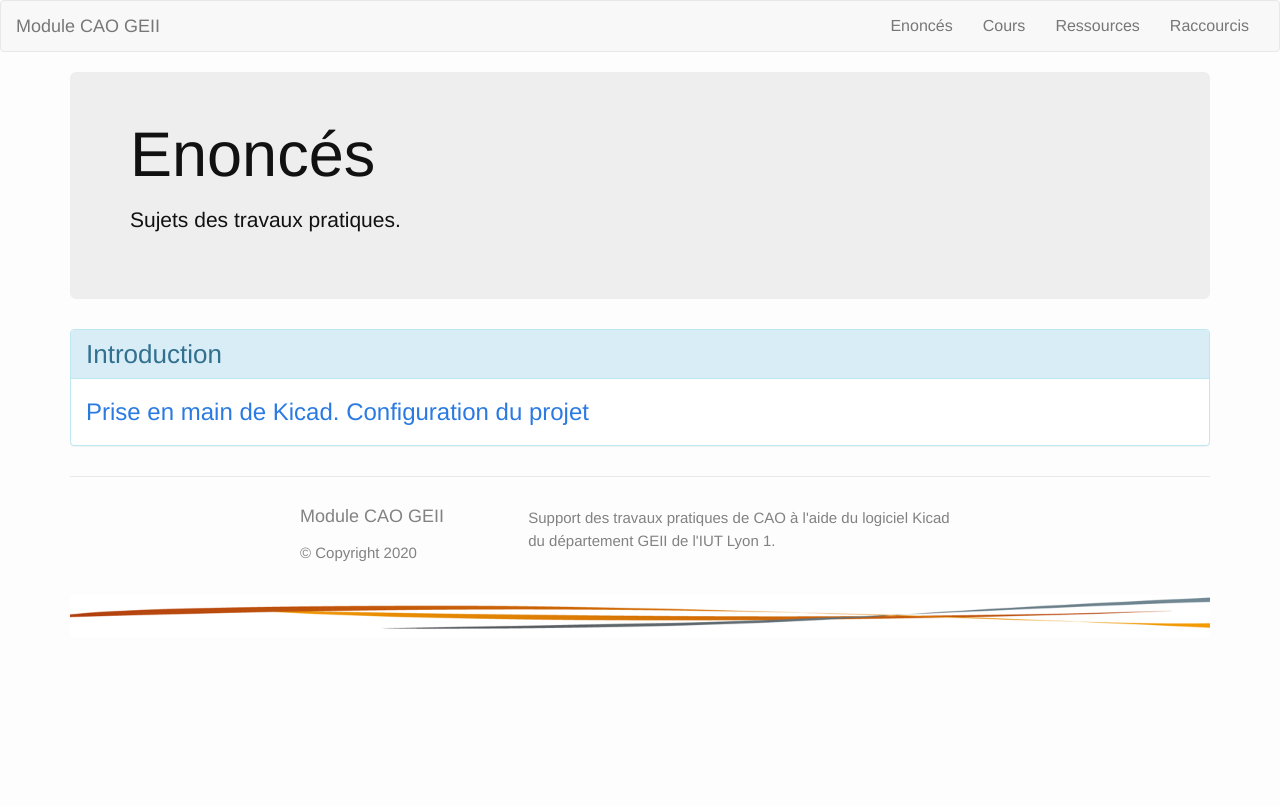
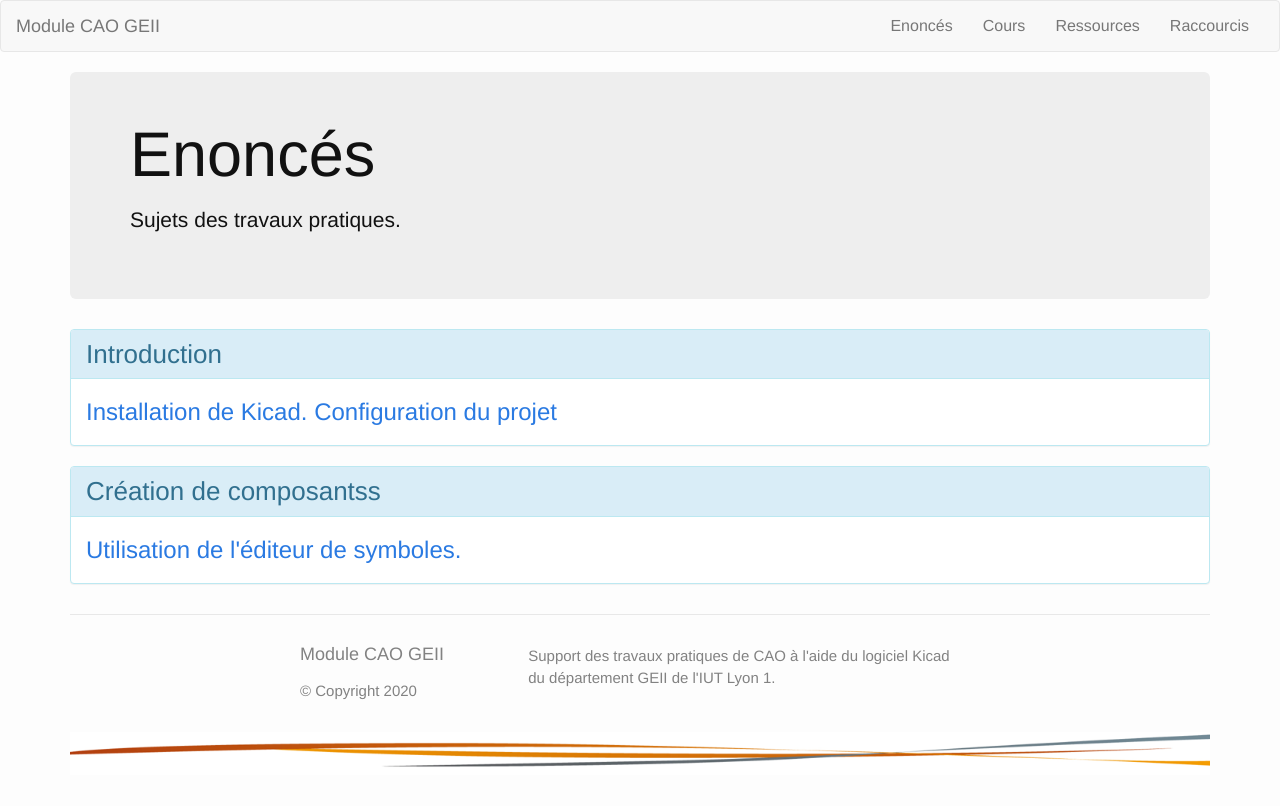
Before and after one commit to geiilyon/cao-geii-lyon, a Jekyll site: the page built from enonces.md, in a window 1280 px wide. Shown: the top 806 px of the page. Built offline with Jekyll 4.4.1, drawn with Linux system fonts in a browser that asks for light colours; nearby versions of some CDN libraries; library files that are not in the unit come from our copies.

Commit message:
Ajout front matter tp2

```diff
--- a/_collection_enonces/tp1.md
+++ b/_collection_enonces/tp1.md
@@ -1,7 +1,7 @@
 ---
 title: Introduction
 layout: page
-excerpt: Prise en main de Kicad. Configuration du projet
+excerpt: Installation de Kicad. Configuration du projet
 ---
 
 # Installation de Kicad
--- a/_collection_enonces/tp2.md
+++ b/_collection_enonces/tp2.md
@@ -1,3 +1,11 @@
+---
+title: Création de composantss
+layout: page
+excerpt: Utilisation de l'éditeur de symboles.
+---
+
+# Création du symbole de l'écran LCD
+
 Tuto_2 :
 Créer une bibliothèque d’empreinte
 Créer une empreinte physique
```
